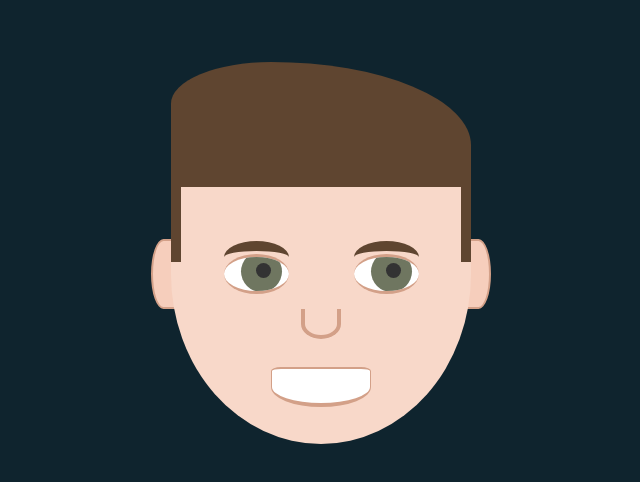
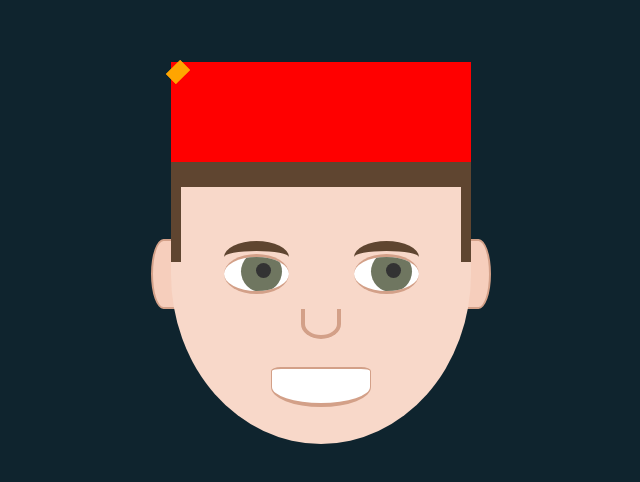
Before and after one commit to Annie-Huang/me-in-css, a website: page index.html in a window 1280 px wide. Shown: the part 126-608 px from the top of the page, without its empty margins (319-959 px from the left). Drawn offline with Linux system fonts and the light colour scheme.

Commit message:
Create the .hair-corner component and create the ::before and ::after sudo element to it. Rotate to 45 degree

```diff
--- a/index.html
+++ b/index.html
@@ -10,7 +10,9 @@
 </head>
 <body>
   <div class='head'>
-    <div class='hair'> </div>
+    <div class='hair'>
+      <div class='hair-corner'></div>
+    </div>
     <div class='brows'>
       <div class='brow'></div>
       <div class='brow'></div>
--- a/style.css
+++ b/style.css
@@ -158,3 +158,18 @@ body {
 .hair::after {
   right: 0;
 }
+.hair-corner {
+  position: absolute;
+  width: 100%;
+  background: red;
+  height: 100px;
+}
+.hair-corner::before,
+.hair-corner::after {
+  content: "";
+  position: absolute;
+  width: 14px;
+  height: 20px;
+  background: orange;
+  transform: rotate(45deg);
+}
```
